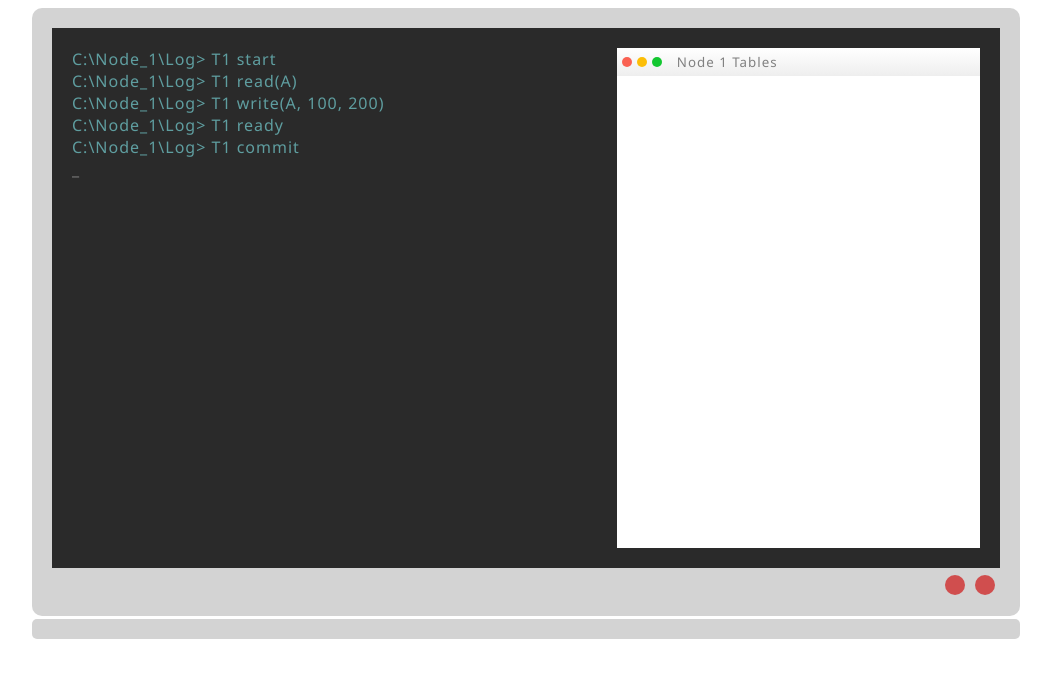
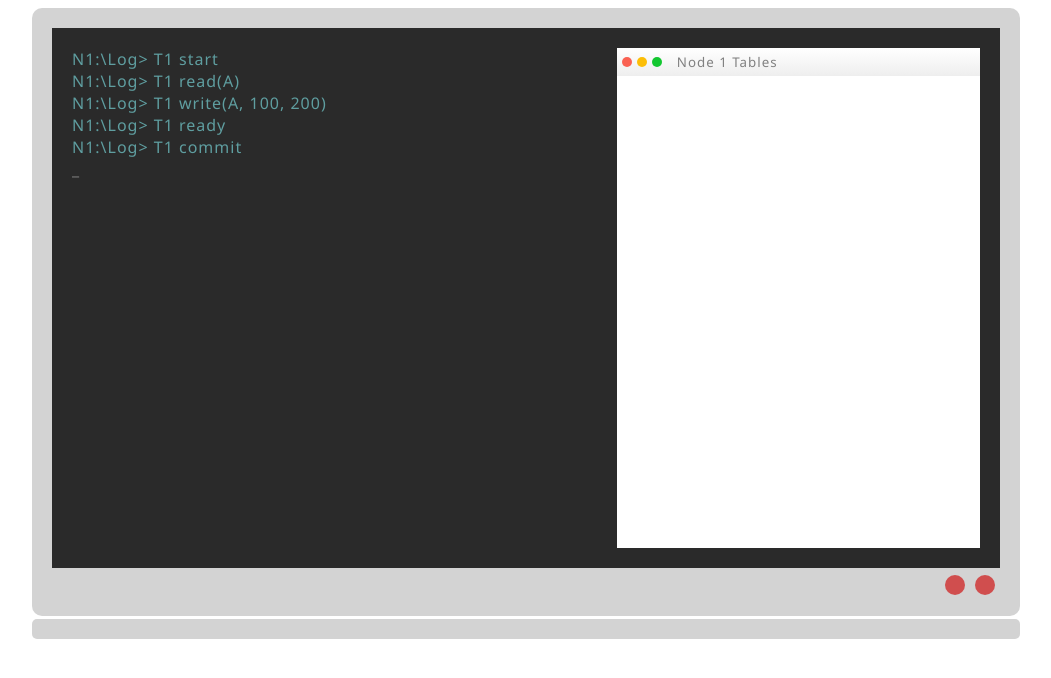
Before and after one commit to norielleaguila/advandb_mco3, a plain HTML site: page index.html in a window 1280 px wide. Shown: the whole page, without its empty margins (114-1165 px from the left). Drawn offline with Linux system fonts and the light colour scheme; no server answers.

Commit message:
changed console display

```diff
--- a/index.html
+++ b/index.html
@@ -23,11 +23,11 @@
             <div id="screen">
 
                 <div id="console">
-                    <p class="node_1">C:\Node_1\Log> T1 start </p>
-                    <p class="node_1">C:\Node_1\Log> T1 read(A) </p>
-                    <p class="node_1">C:\Node_1\Log> T1 write(A, 100, 200) </p>
-                    <p class="node_1">C:\Node_1\Log> T1 ready </p>
-                    <p class="node_1">C:\Node_1\Log> T1 commit </p>
+                    <p class="node_1">N1:\Log> T1 start </p>
+                    <p class="node_1">N1:\Log> T1 read(A) </p>
+                    <p class="node_1">N1:\Log> T1 write(A, 100, 200) </p>
+                    <p class="node_1">N1:\Log> T1 ready </p>
+                    <p class="node_1">N1:\Log> T1 commit </p>
                     <span id=caret>_</span>
                 </div>
 
```
